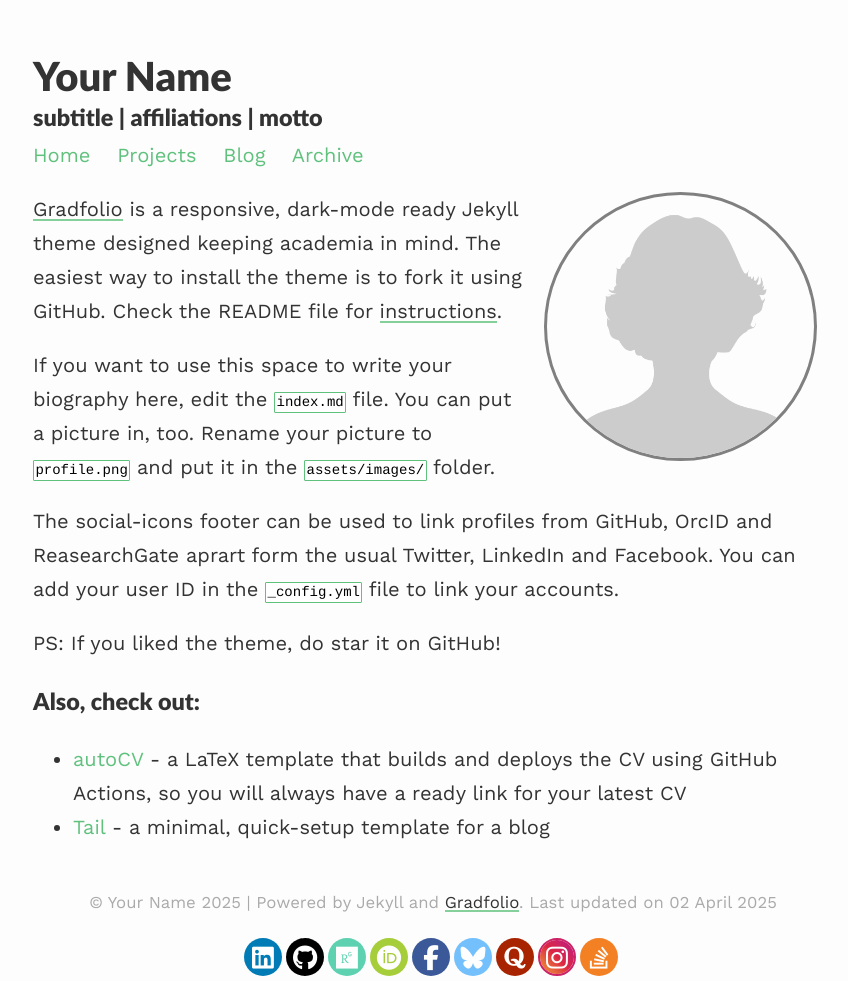
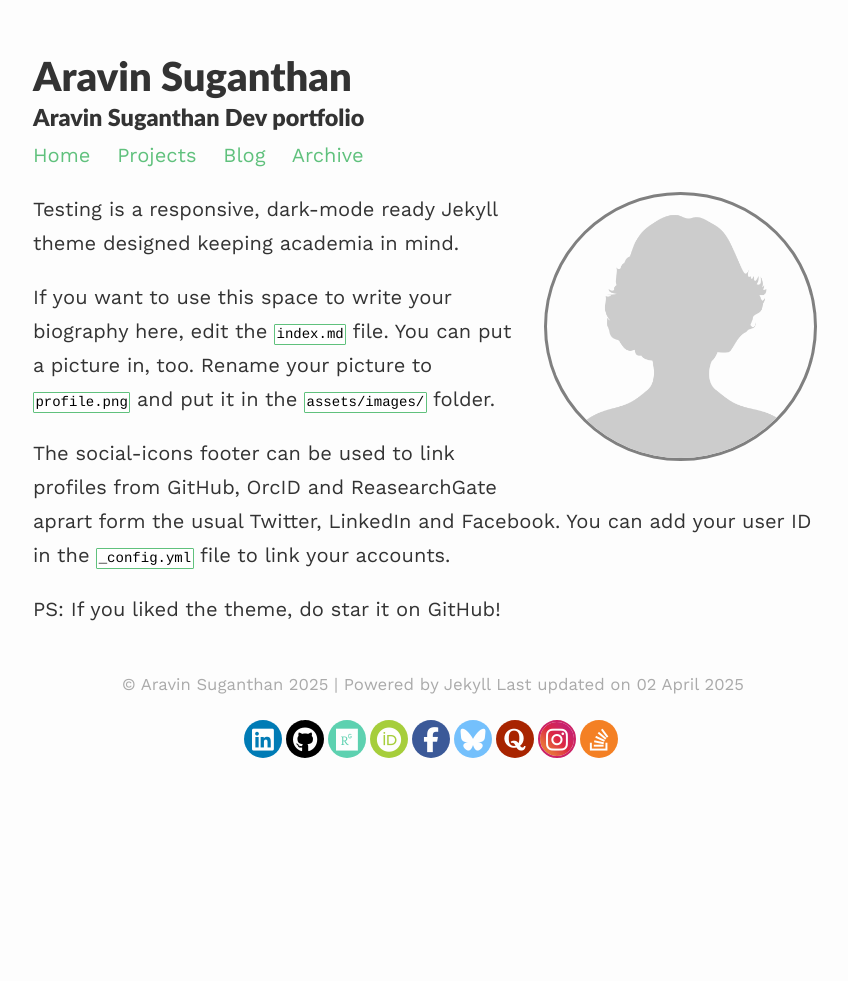
Before and after one commit to Aravin-S/Aravin-S.github.io, a Jekyll site: the page built from index.md, in a window 1280 px wide. Shown: the whole page, without its empty margins (207-1055 px from the left). Built offline with Jekyll 4.4.1, drawn with Linux system fonts in a browser that asks for light colours.

Commit message:
updated files

```diff
--- a/_config.yml
+++ b/_config.yml
@@ -1,10 +1,10 @@
 ### your site title here
 
-title: Your Name
-description: subtitle | affiliations | motto
+title: Aravin Suganthan
+description: Aravin Suganthan Dev portfolio
 
 baseurl: /gradfolio #name of GitHub repository
-url: "" #custom url to be used instead of GitHub repository
+url: "https://aravin-s.github.io/" #custom url to be used instead of GitHub repository
 email: #
 
 # Pagination
--- a/_layouts/clean.html
+++ b/_layouts/clean.html
@@ -30,8 +30,7 @@
         <footer>
           <p class="copy">
             <small> &copy; {{site.title}} {{ site.time | date: '%Y' }}
-                    | Powered by Jekyll and
-                    <a target="_blank" href="https://github.com/jitinnair1/gradfolio/">Gradfolio</a>.
+                    | Powered by Jekyll
                     Last updated on {{ site.time | date_to_long_string }}
             </small>
           </p>
--- a/_layouts/default.html
+++ b/_layouts/default.html
@@ -35,8 +35,7 @@
         <footer>
           <p class="copy">
             <small> &copy; {{site.title}} {{ site.time | date: '%Y' }}
-                    | Powered by Jekyll and
-                    <a target="_blank" href="https://github.com/jitinnair1/gradfolio/">Gradfolio</a>.
+                    | Powered by Jekyll
                     Last updated on {{ site.time | date_to_long_string }}
             </small>
           </p>
--- a/index.md
+++ b/index.md
@@ -7,15 +7,10 @@ profile:
 published: true
 ---
 
-[Gradfolio](https://github.com/jitinnair1/gradfolio){:target="_blank"} is a responsive, dark-mode ready Jekyll theme designed keeping academia in mind. The easiest way to install the theme is to fork it using GitHub. Check the README file for [instructions](https://github.com/jitinnair1/gradfolio#installation){:target="_blank"}.
+Testing is a responsive, dark-mode ready Jekyll theme designed keeping academia in mind.
 
 If you want to use this space to write your biography here, edit the `index.md` file. You can put a picture in, too. Rename your picture to `profile.png` and put it in the `assets/images/` folder.
 
 The social-icons footer can be used to link profiles from GitHub, OrcID and ReasearchGate aprart form the usual Twitter, LinkedIn and Facebook. You can add your user ID in the `_config.yml` file to link your accounts.
 
 PS: If you liked the theme, do star it on GitHub!
-
-### Also, check out:
-
-- [autoCV](https://github.com/jitinnair1/autocv) - a LaTeX template that builds and deploys the CV using GitHub Actions, so you will always have a ready link for your latest CV
-- [Tail](https://github.com/jitinnair1/tail) - a minimal, quick-setup template for a blog
```
Also changed, not shown: Gemfile.lock, README.md (deleted).
